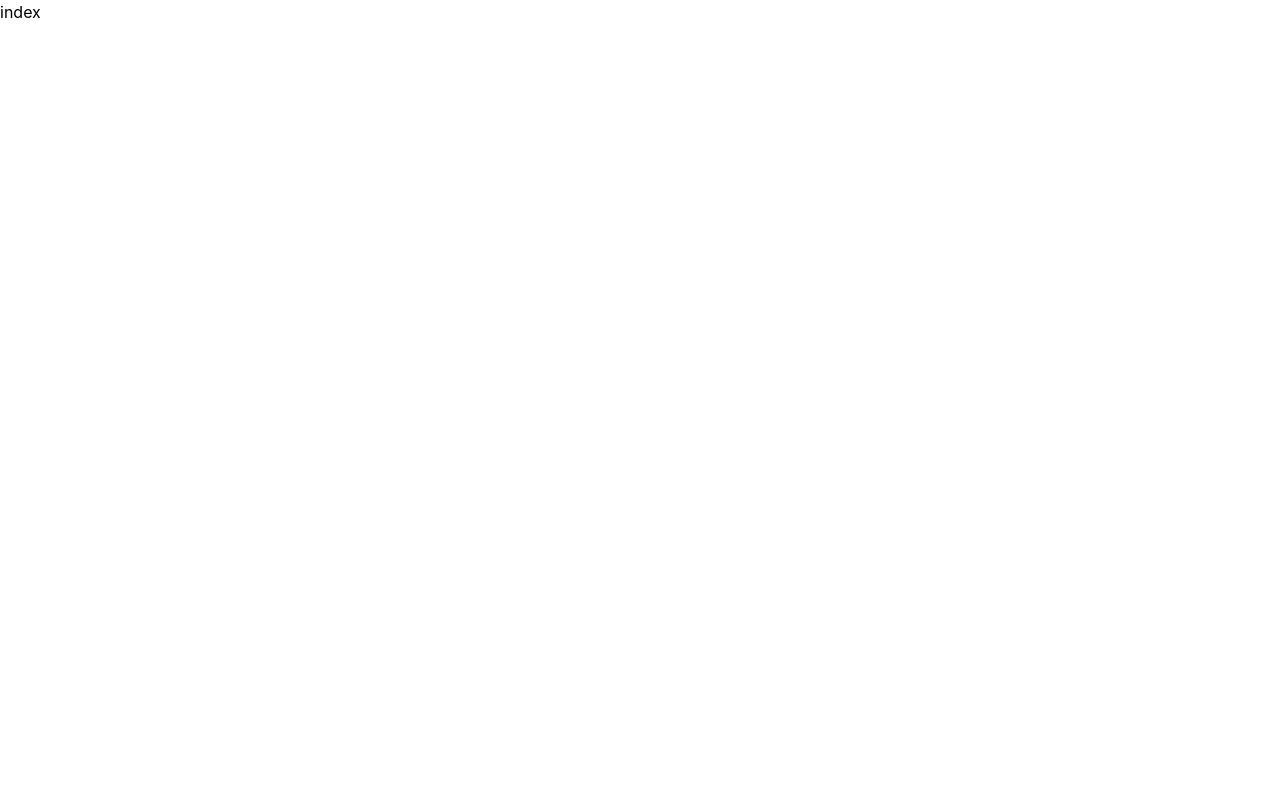
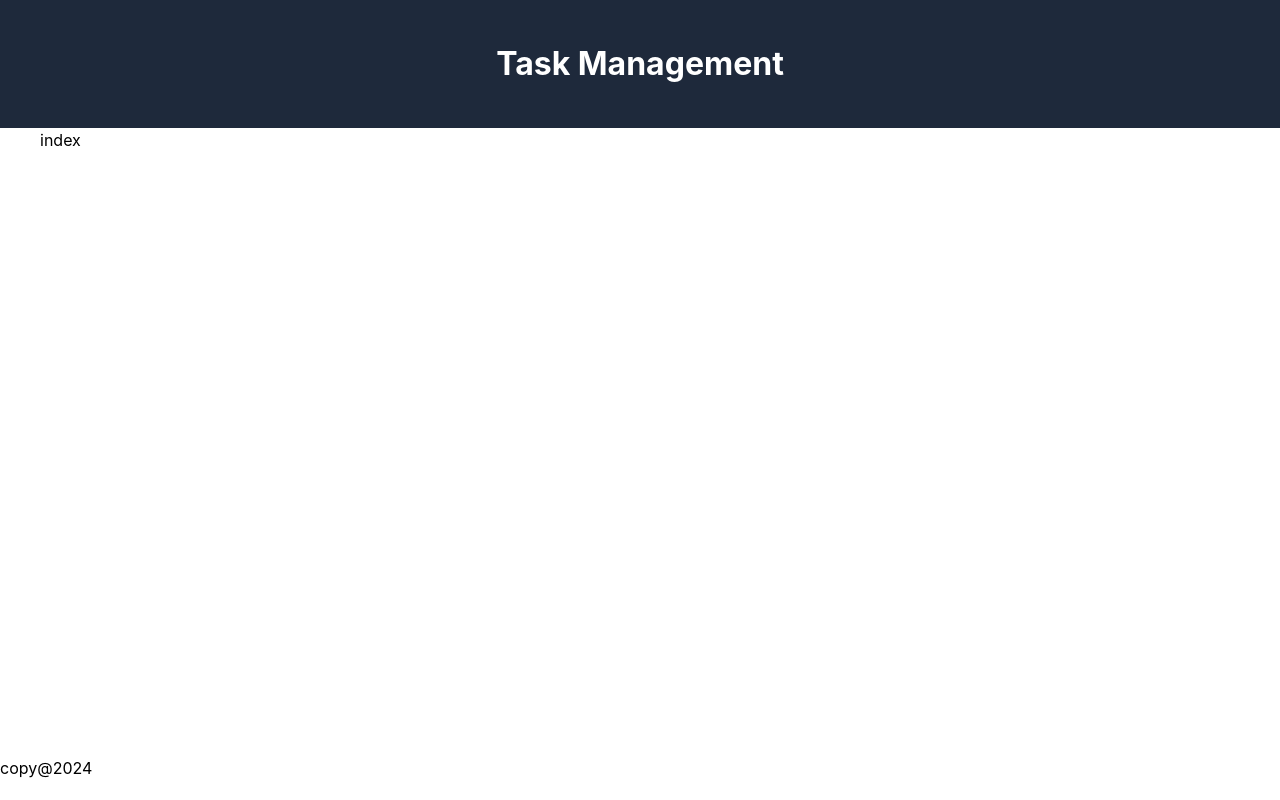
Before and after one commit to Yasaman-k/task-management-app, a React (Create React App) app: page / in a window 1280 px wide. Built offline with nearby package versions, Linux system fonts and the light colour scheme.

Commit message:
update: add 404 page, edit task and add task routes, and wrap them in Layout

```diff
--- a/src/app.tsx
+++ b/src/app.tsx
@@ -1,10 +1,19 @@
 import { Route, Routes } from "react-router-dom"
+import Layout from "./layouts"
+import Page404 from './pages/404'
 import Home from "./pages/home"
+import AddTask from './pages/task/add'
+import EditTask from './pages/task/edit'
 
 const AppRoot = () => {
     return (
         <Routes>
-            <Route path="/" element={<Home />} />
+            <Route path="/" element={<Layout />}>
+                <Route index element={<Home />} />
+                <Route path="/tasks/add" element={<AddTask />} />
+                <Route path="/tasks/edit/:id" element={<EditTask />} />
+                <Route path='*' element={<Page404 />} />
+            </Route>
         </Routes>
     )
 }
--- /dev/null
+++ b/src/layouts/index.tsx
@@ -0,0 +1,23 @@
+import { NavLink, Outlet } from 'react-router-dom'
+
+const RootLayout = () => {
+    return (
+        <div>
+            <header>
+                <nav className='bg-slate-800 text-white content-center text-center h-32 p-2'>
+                    <h1>
+                        Task Management
+                    </h1>
+                </nav>
+            </header>
+            <main>
+                <Outlet />
+            </main>
+            <footer>
+                copy@2024
+            </footer>
+        </div>
+    )
+}
+
+export default RootLayout
--- /dev/null
+++ b/src/pages/404/index.tsx
@@ -0,0 +1,9 @@
+
+
+const index = () => {
+    return (
+        <div>page not found</div>
+    )
+}
+
+export default index
--- a/src/pages/home/index.tsx
+++ b/src/pages/home/index.tsx
@@ -1,8 +1,9 @@
-import React from 'react'
-
 const Home = () => {
     return (
         <div>index</div>
+        // sort completed - updated -
+        // <button>Add Task</button>
+        // <TasksList/>
     )
 }
 
--- /dev/null
+++ b/src/pages/task/add.tsx
@@ -0,0 +1,9 @@
+import React from 'react'
+
+const add = () => {
+    return (
+        <div>add</div>
+    )
+}
+
+export default add
--- /dev/null
+++ b/src/pages/task/edit.tsx
@@ -0,0 +1,9 @@
+import React from 'react'
+
+const edit = () => {
+    return (
+        <div>edit</div>
+    )
+}
+
+export default edit
```
